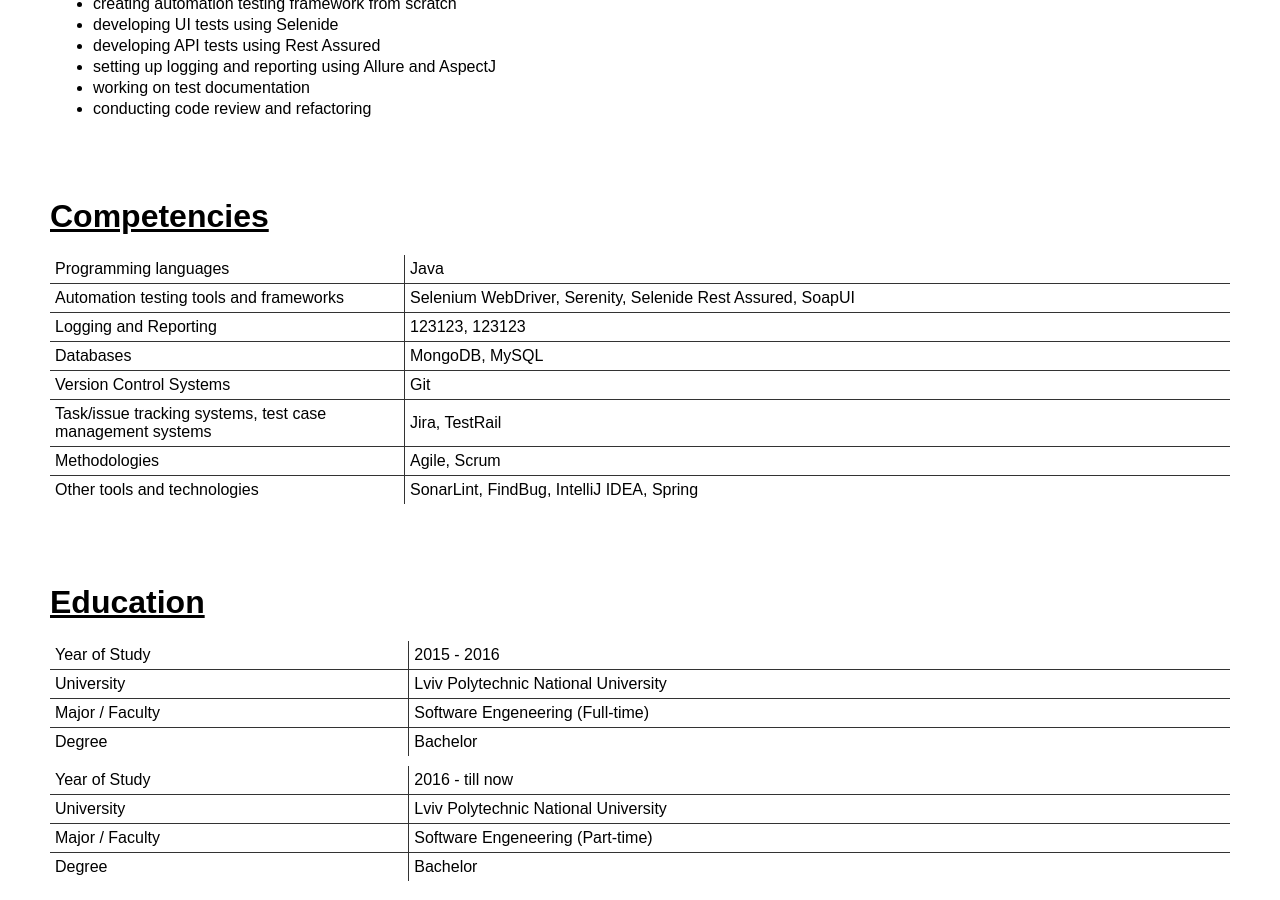
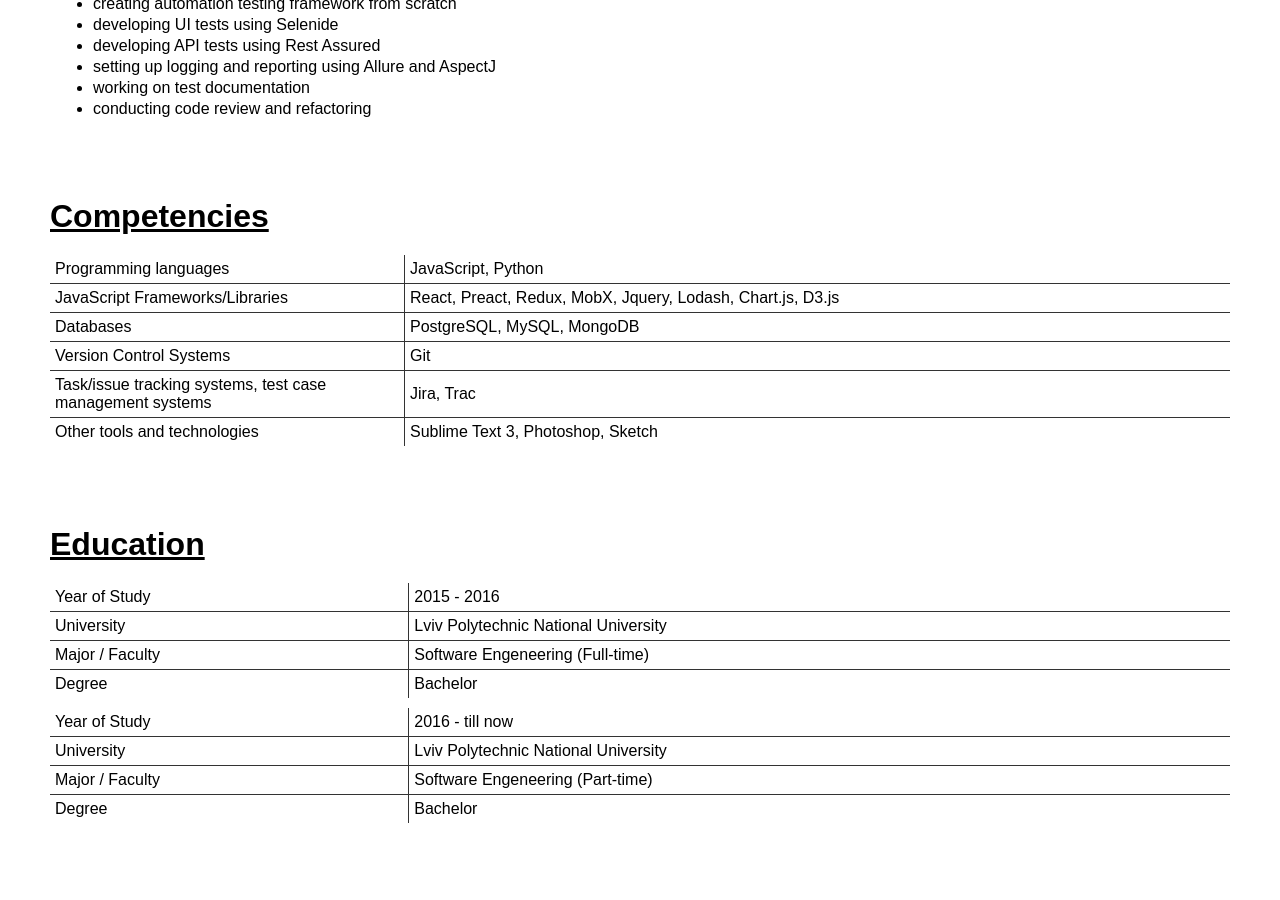
Before and after one commit to gebeto/cv, a Jekyll site: the page built from README.md, in a window 1280 px wide and 900 px high, scrolled down 739 px. Built offline with Jekyll 4.4.1, drawn with Linux system fonts in a browser that asks for light colours; our own code applies the rules of GitHub Pages for plain Markdown files.

Commit message:
add competencies

```diff
--- a/_data/competencies.json
+++ b/_data/competencies.json
@@ -1,28 +1,31 @@
 [
 	{
 		"title": "Programming languages",
-		"items": ["Java"],
-	}, {
-		"title": "Automation testing tools and frameworks",
+		"items": ["JavaScript", "Python"],
+	},
+	{
+		"title": "JavaScript Frameworks/Libraries",
 		"items": [
-			"Selenium WebDriver", "Serenity", "Selenide Rest Assured", "SoapUI"],
-	}, {
-		"title": "Logging and Reporting",
-		"items": ["123123", "123123"],
-	}, {
+			"React", "Preact",
+			"Redux", "MobX",
+			"Jquery", "Lodash",
+			"Chart.js", "D3.js",
+		],
+	},
+	{
 		"title": "Databases",
-		"items": ["MongoDB", "MySQL"],
-	}, {
+		"items": ["PostgreSQL", "MySQL", "MongoDB"]
+	},
+	{
 		"title": "Version Control Systems",
 		"items": ["Git"],
-	}, {
+	},
+	{
 		"title": "Task/issue tracking systems, test case management systems",
-		"items": ["Jira", "TestRail"],
-	}, {
-		"title": "Methodologies",
-		"items": ["Agile", "Scrum"],
-	}, {
+		"items": ["Jira", "Trac"],
+	},
+	{
 		"title": "Other tools and technologies",
-		"items": ["SonarLint", "FindBug", "IntelliJ IDEA", "Spring"],
+		"items": ["Sublime Text 3", "Photoshop", "Sketch"],
 	}
 ]
```
